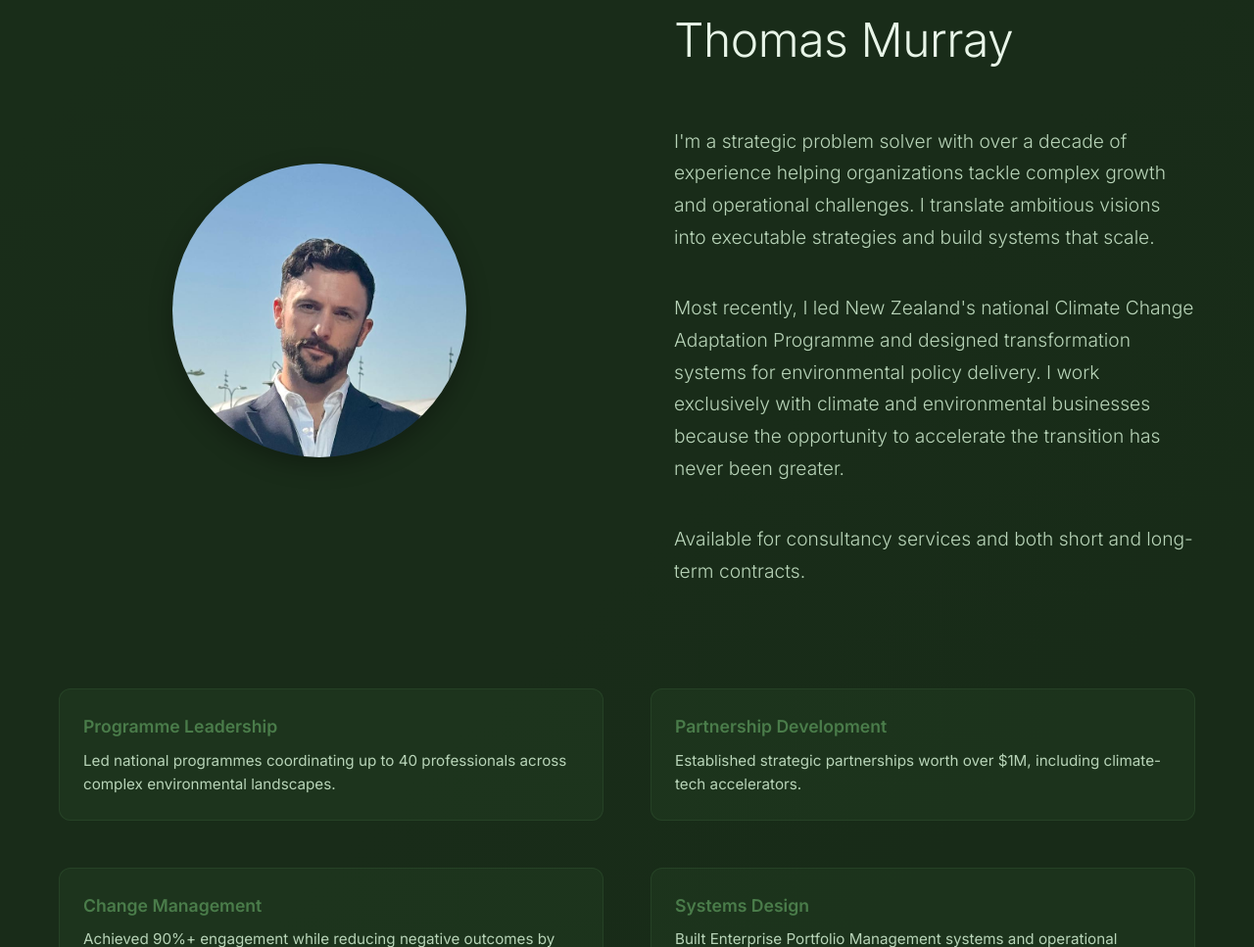
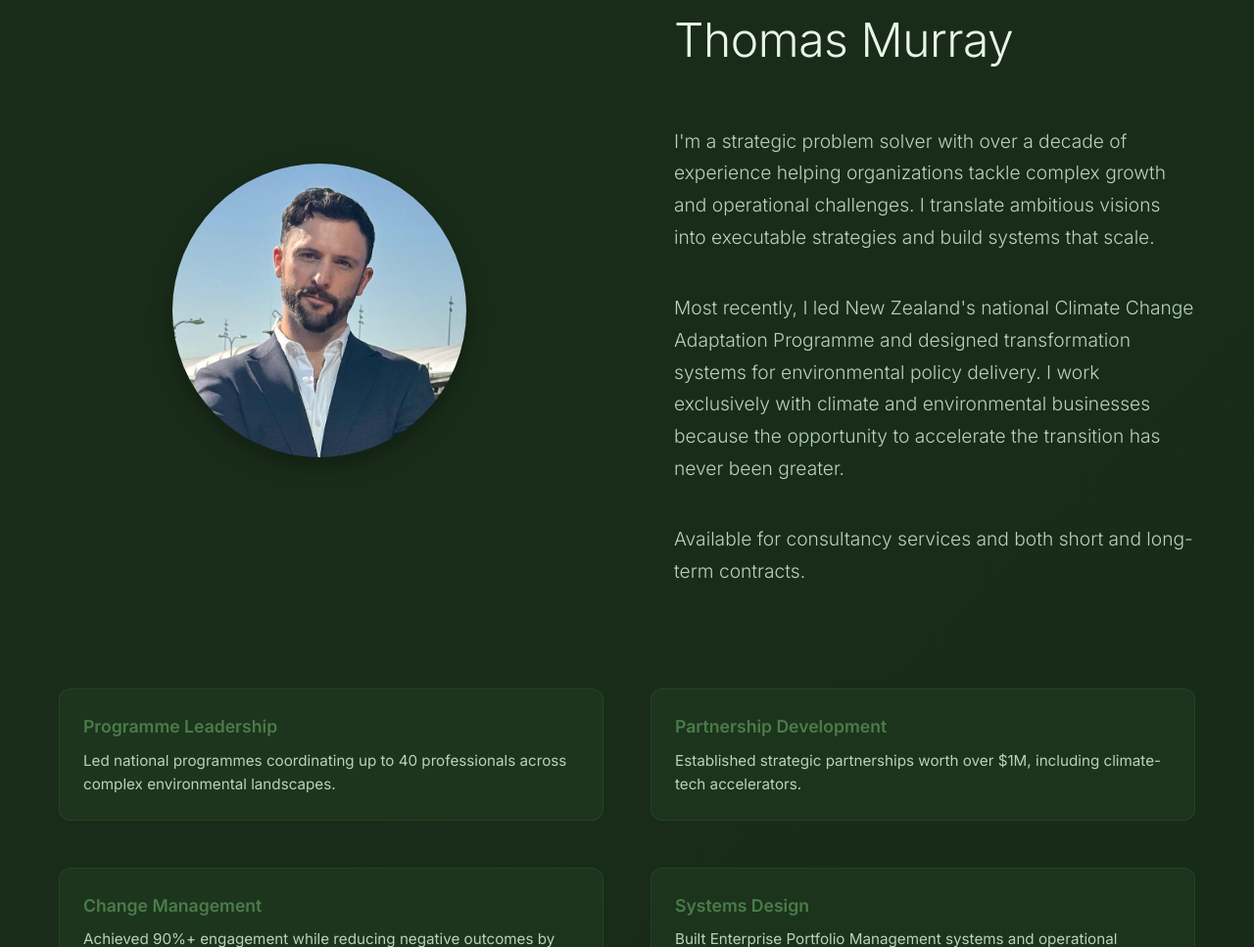
Before and after one commit to thomasmurrayearth/thomasmurray-consulting, a plain HTML site: page index.html in a window 1280 px wide. Shown: the part 845-1812 px from the top of the page at 98% size. Drawn offline with Linux system fonts and the light colour scheme.

Commit message:
Update index.html

```diff
--- a/index.html
+++ b/index.html
@@ -176,7 +176,7 @@
             height: 300px;
             border-radius: 50%;
             object-fit: cover;
-            object-position: center top;
+            object-position: center 15%;
             box-shadow: 0 8px 25px rgba(0, 0, 0, 0.3);
             transition: transform 0.3s ease;
         }
```
